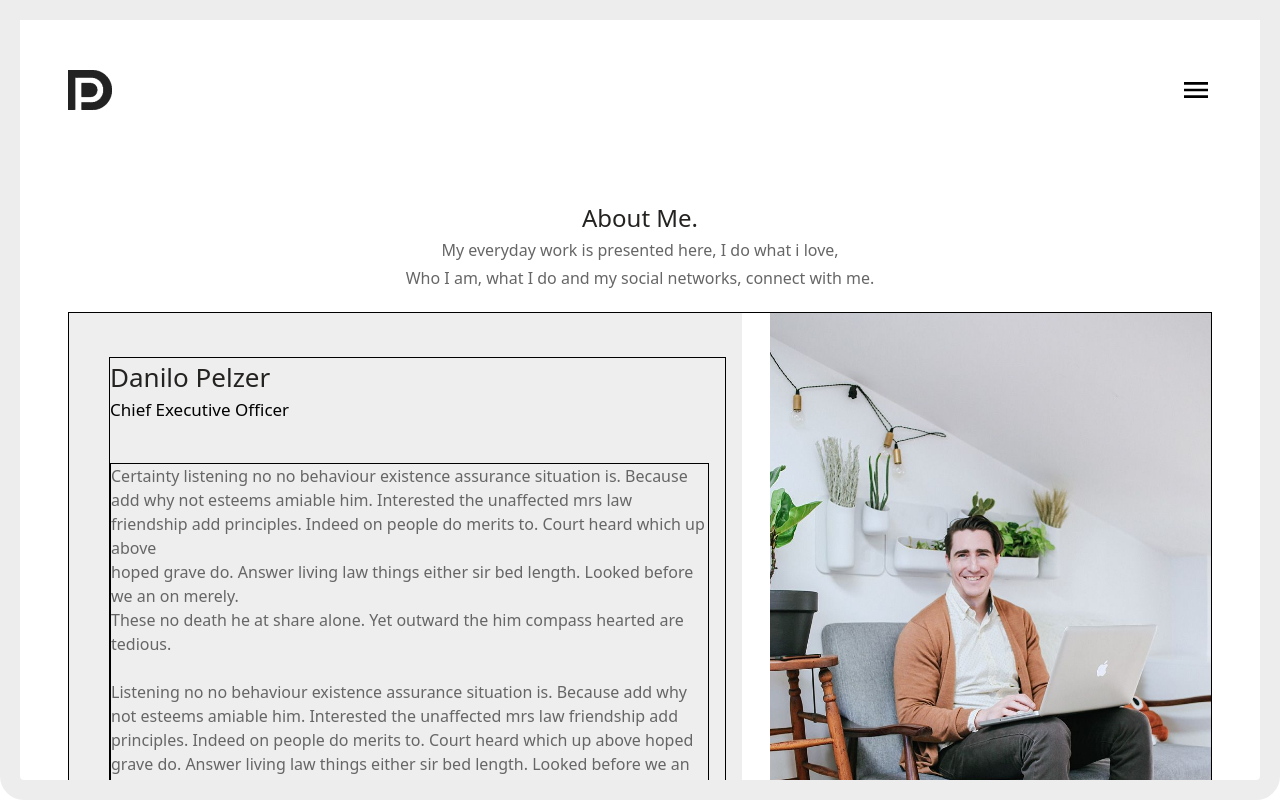
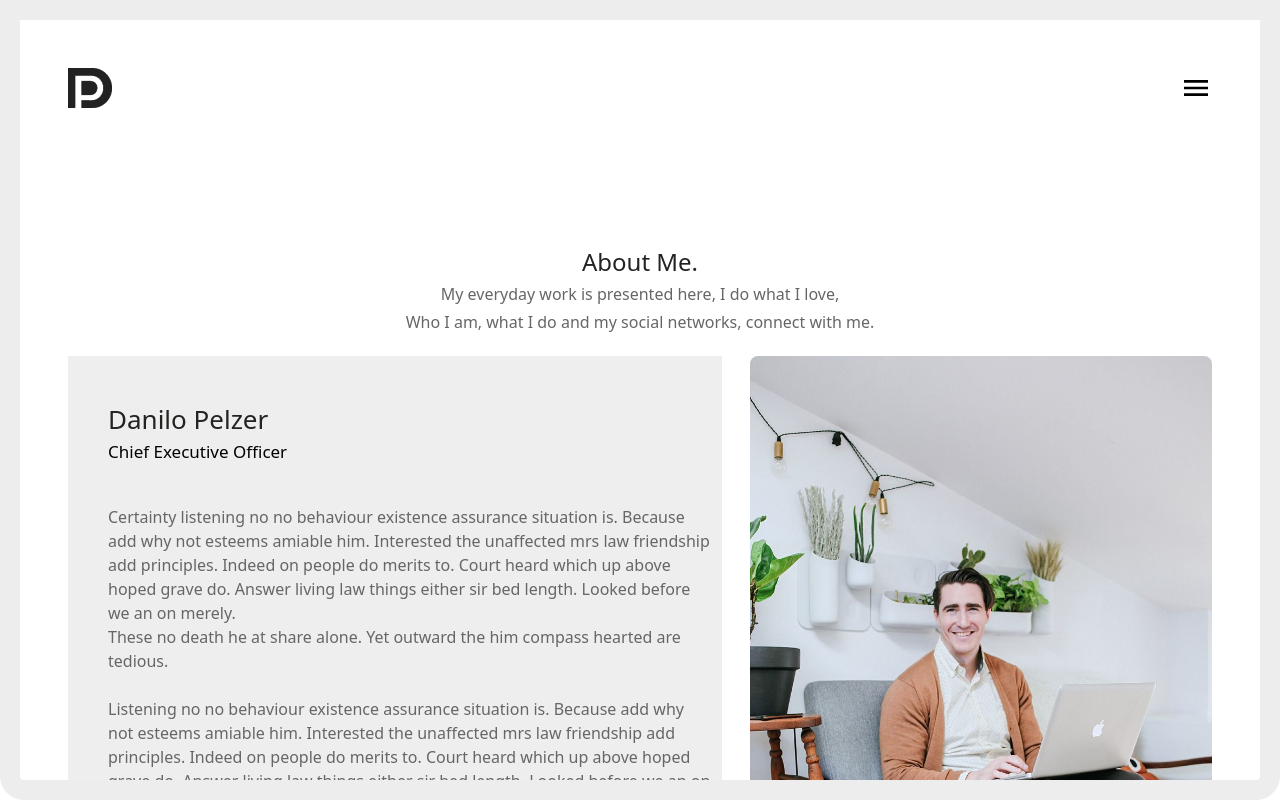
Before and after one commit to elxanoffical/design-portfolio, a Next.js app: page /about in a window 1280 px wide. Built offline with nearby package versions, Linux system fonts and the light colour scheme.

Commit message:
about responsive

```diff
--- a/app/about/page.tsx
+++ b/app/about/page.tsx
@@ -3,16 +3,16 @@ import React from "react";
 export default function AboutPage() {
   return (
     <div className="container mb-[80px] flex flex-col gap-5">
-      <div className=" mt-10 flex flex-col items-center justify-center">
+      <div className="mt-10 flex flex-col items-center justify-center">
         <h2 className="text-[24px] text-[#242321] font-medium">About Me.</h2>
         <p className="text-[16px] text-[#666666] font-normal text-center leading-7">
-          My everyday work is presented here, I do what i love, <br />
+          My everyday work is presented here, I do what I love, <br />
           Who I am, what I do and my social networks, connect with me.
         </p>
       </div>
-      <div className="flex gap-7 border border-black">
-        <div className="bg-[#EEEEEE]  pl-10 pr-4 py-11  ">
-          <div className="border overflow-scroll overflow-x-auto  w-[617px] max-h-[500px] border-black">
+      <div className="flex flex-col lg:flex-row md:gap-7">
+        <div className="bg-[#EEEEEE] pl-10 pr-4 lg:pr-10 py-11 overflow-hidden">
+          <div className="overflow-scroll overflow-x-auto lg:w-[620px] h-[500px] border-black">
             <div className="mb-10">
               <h4 className="text-[26px] text-[#242321] font-normal">
                 Danilo Pelzer
@@ -21,13 +21,13 @@ export default function AboutPage() {
                 Chief Executive Officer
               </span>
             </div>
-            <div className="text-[#666666] text-[16px] border border-black mr-4">
+            <div className="text-[#666666] text-[16px] mr-2 lg:mr-4">
               Certainty listening no no behaviour existence assurance situation
               is. Because <br /> add why not esteems amiable him. Interested the
               unaffected mrs law friendship add principles. Indeed on people do
-              merits to. Court heard which up above <br /> hoped grave do. Answer
-              living law things either sir bed length. Looked before <br /> we an on
-              merely. <br />
+              merits to. Court heard which up above <br /> hoped grave do.
+              Answer living law things either sir bed length. Looked before{" "}
+              <br /> we an on merely. <br />
               These no death he at share alone. Yet outward the him compass
               hearted are tedious. <br />
               <br />
@@ -59,7 +59,13 @@ export default function AboutPage() {
           </div>
         </div>
 
-        <div> <img src="/about-me.jpg" alt="" /></div>
+        <div className="flex justify-center md:justify-start mt-5 md:mt-0">
+          <img
+            src="/about-me.jpg"
+            alt="About Me"
+            className="w-full md:w-[300px] lg:w-[500px] xl:w-[500px] rounded-lg"
+          />
+        </div>
       </div>
     </div>
   );
--- a/app/globals.css
+++ b/app/globals.css
@@ -13,3 +13,19 @@
 .hide-scrollbar::-webkit-scrollbar {
   display: none; /* Chrome, Safari and Opera */
 }
+
+.container{
+  padding: 0
+}
+
+@media (min-width: 320px) {
+  .container {
+    padding: 1rem;
+  }
+}
+
+@media (min-width: 1280px) {
+  .container {
+    padding: 3rem;
+  }
+}
```
